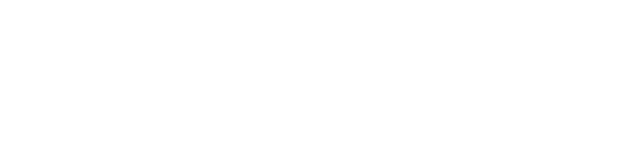
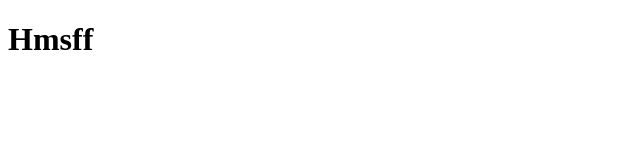
Before and after one commit to choubeyish/git-one, a plain HTML site: page index.html in a window 1280 px wide. Shown: the whole page, without its empty margins (0-640 px from the left). Drawn offline with Linux system fonts and the light colour scheme.

Commit message:
add some html

```diff
--- a/index.html
+++ b/index.html
@@ -3,9 +3,9 @@
 <head>
     <meta charset="UTF-8">
     <meta name="viewport" content="width=device-width, initial-scale=1.0">
-    <title>Document</title>
+    <title>Feature</title>
 </head>
 <body>
-
+    <h1>Hmsff</h1>
 </body>
 </html>
--- a/style.css
+++ /dev/null
@@ -1,3 +0,0 @@
-body{
-    padding: auto;
-}
```
Also changed, not shown: 1 other file.
